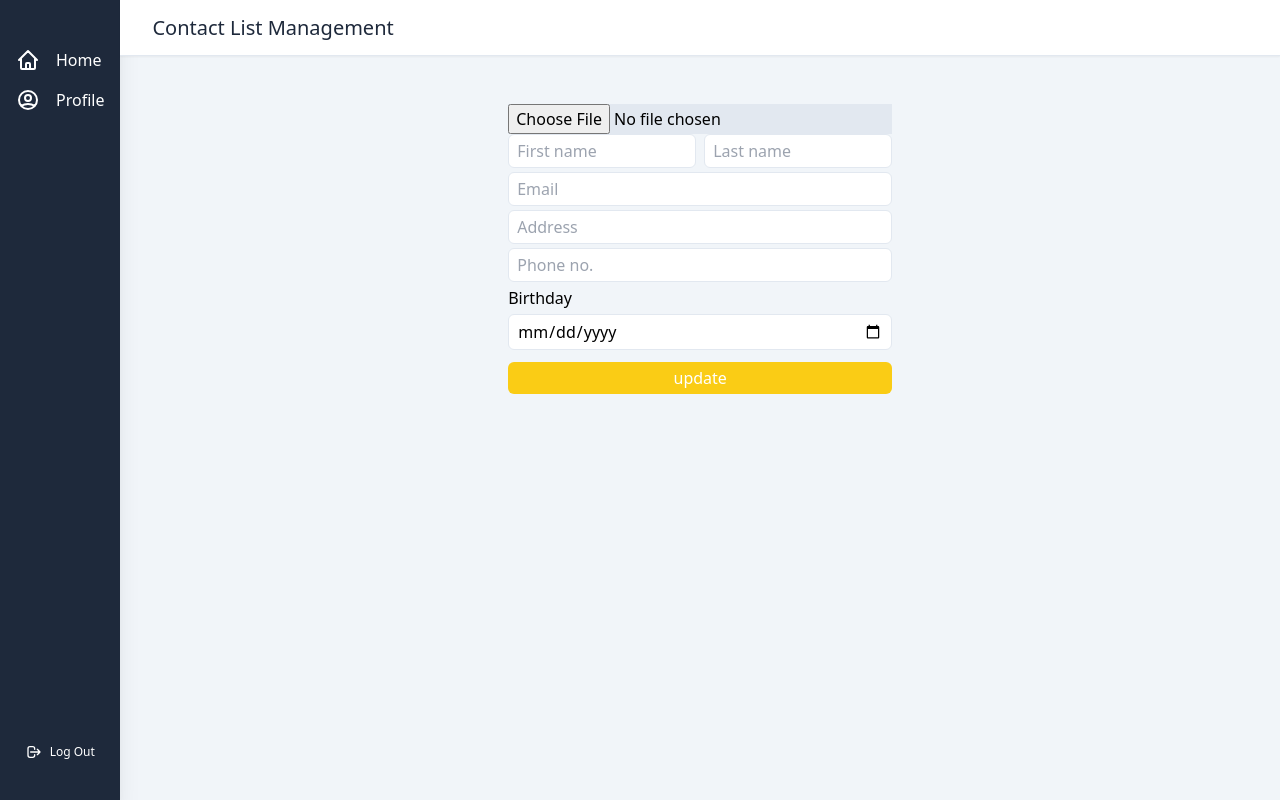
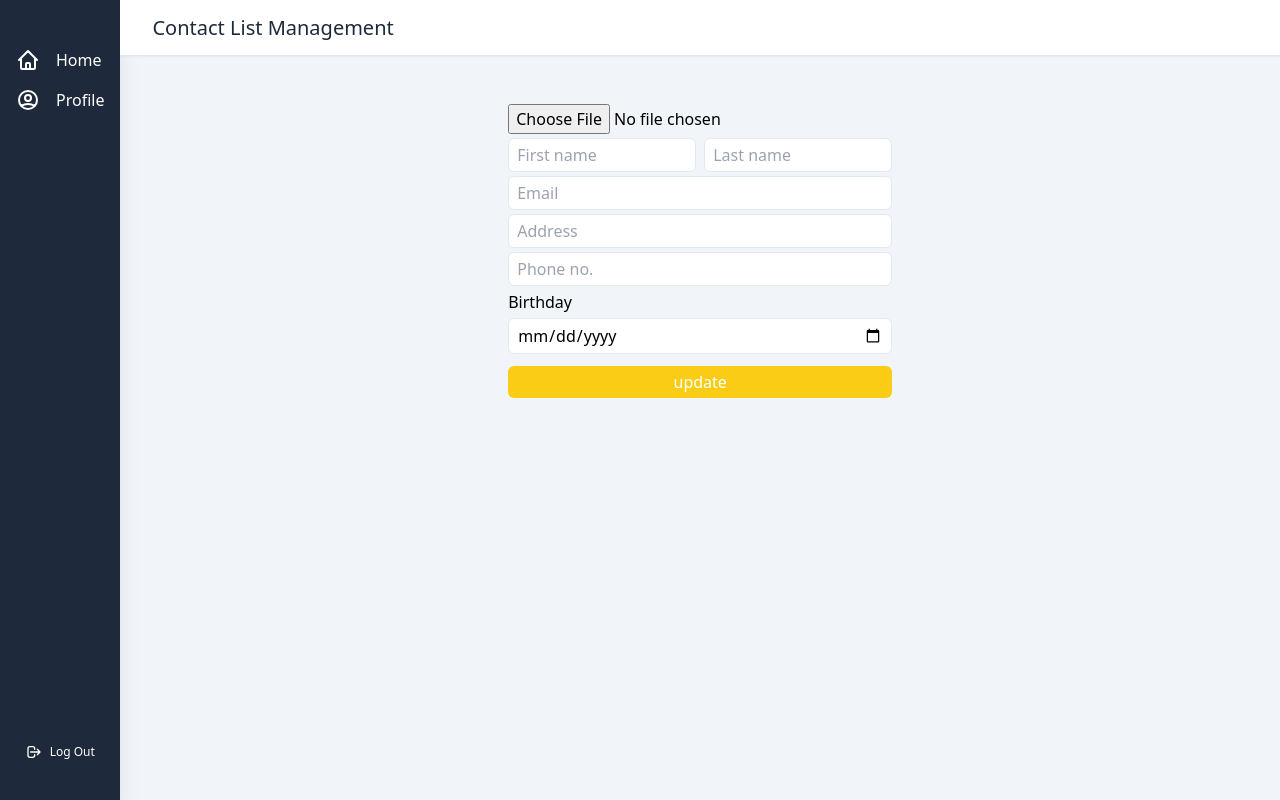
Before and after one commit to aguilanbon/contact-list-app, a React (Create React App) app: page /profile/edit in a window 1280 px wide. Built offline with nearby package versions, Linux system fonts and the light colour scheme; sample sign-in values are in the browser's storage.

Commit message:
image input margin

```diff
--- a/src/pages/Home/Profile/EditProfile.jsx
+++ b/src/pages/Home/Profile/EditProfile.jsx
@@ -62,7 +62,7 @@ function EditProfile() {
                         handleEdit(users?._id)
                     }} action="" className='md:w-96 w-auto flex flex-col mt-2' encType='multipart/form-data'>
                         <div className='w-auto'>
-                            <input type="file" name="userImage" onChange={handleImage}  className='w-full bg-slate-200' id="" />
+                            <input type="file" name="userImage" onChange={handleImage}  className='w-full bg-slate-150 mb-1 rounded-sm' id="" />
                         </div>
                         <div className='w-auto flex flex-col md:flex-row mb-1'>
                             <input type="text" placeholder='First name' className='border w-full border-slate-200 text-md py-1 px-2 rounded-md outline-8 outline-blue-400 md:mr-2 mr-0' name='fName' defaultValue={users?.fName} onChange={handleInput} />
```
